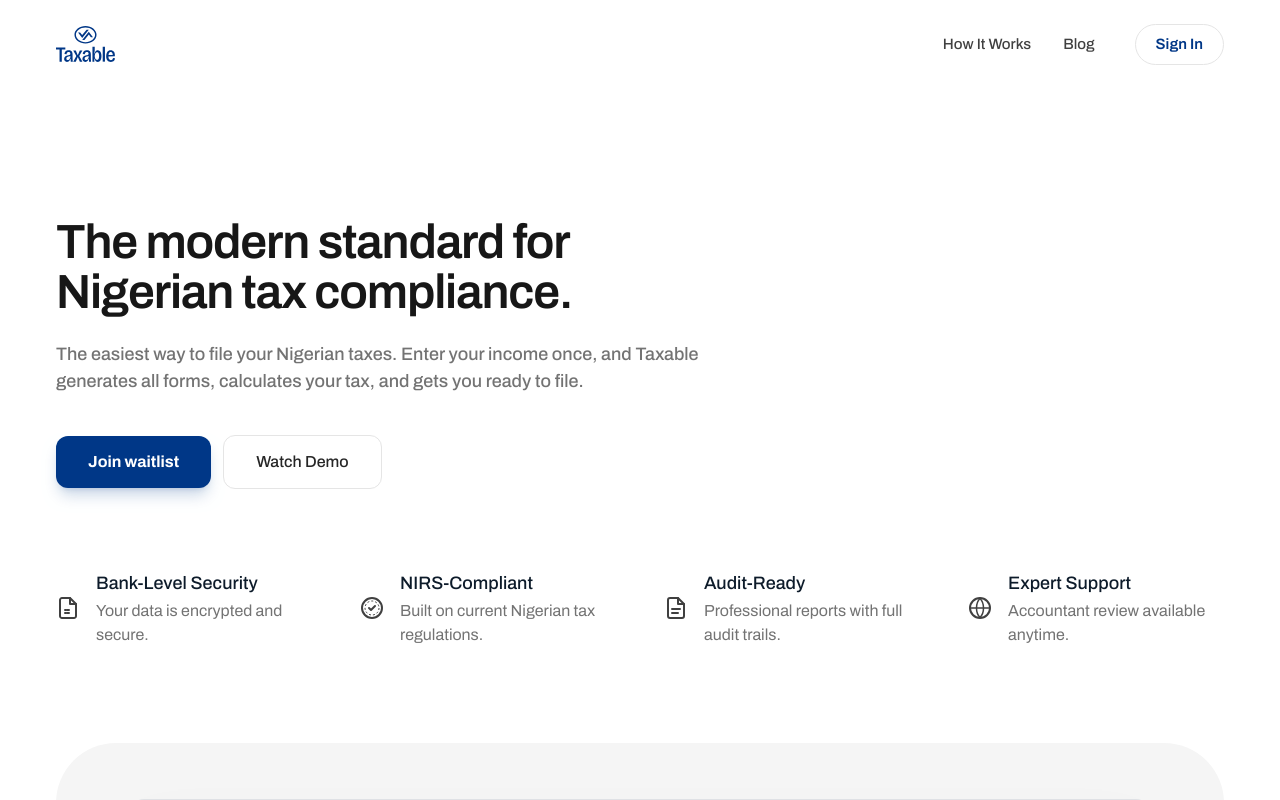
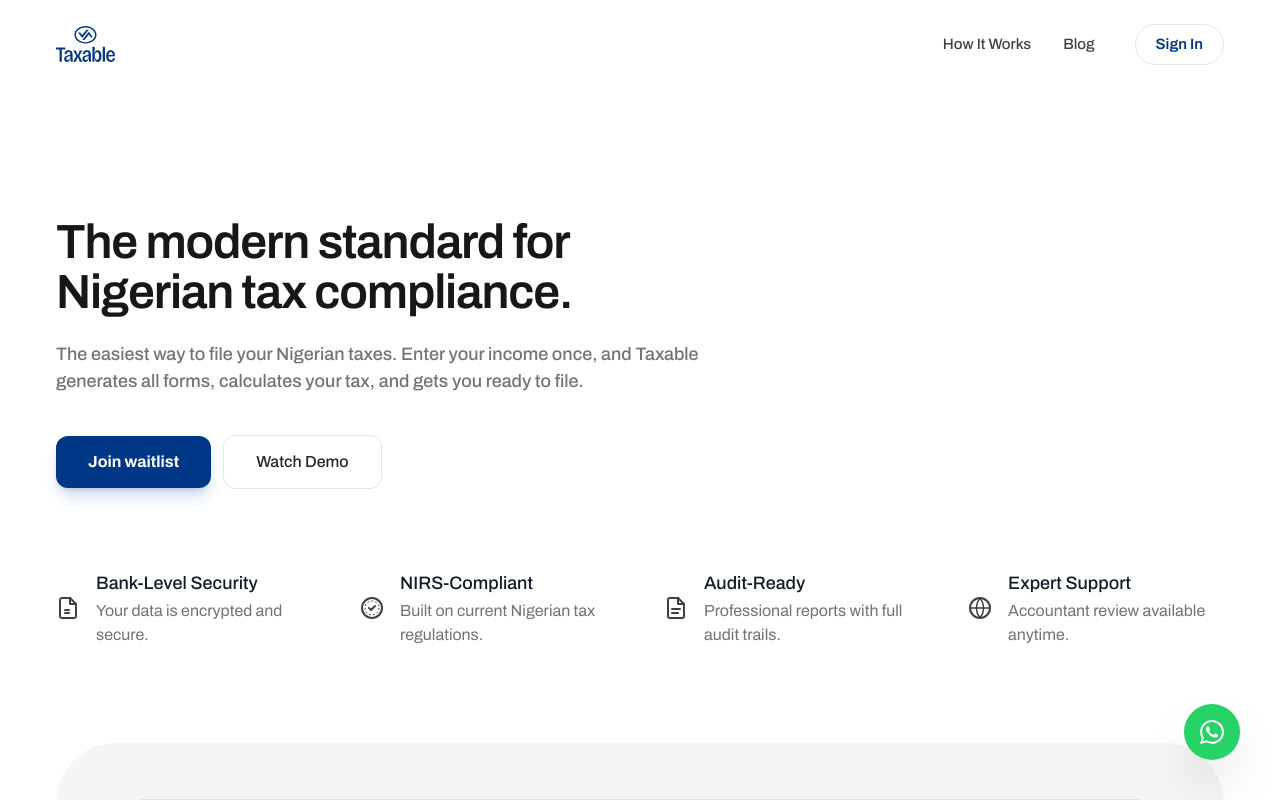
Before and after one commit to Gratebridge-Labs/taxable-web, a Next.js app: page / in a window 1280 px wide. Shown: the top 800 px of the page. Built offline with nearby package versions, Linux system fonts and the light colour scheme.

Commit message:
feat: Add initial landing page component including hero, features, and FAQ sections.

```diff
--- a/components/FAQSection.tsx
+++ b/components/FAQSection.tsx
@@ -2,6 +2,12 @@
 
 import React, { useState } from 'react';
 import { motion, AnimatePresence } from 'framer-motion';
+
+const WhatsAppIcon = () => (
+    <svg width="20" height="20" viewBox="0 0 24 24" fill="currentColor" xmlns="http://www.w3.org/2000/svg">
+        <path d="M17.472 14.382c-.297-.149-1.758-.867-2.03-.967-.273-.099-.471-.148-.67.15-.197.297-.767.966-.94 1.164-.173.199-.347.223-.644.075-.297-.15-1.255-.463-2.39-1.475-.883-.788-1.48-1.761-1.653-2.059-.173-.297-.018-.458.13-.606.134-.133.298-.347.446-.52.149-.174.198-.298.298-.497.099-.198.05-.371-.025-.52-.075-.149-.669-1.612-.916-2.207-.242-.579-.487-.5-.669-.51-.173-.008-.371-.01-.57-.01-.198 0-.52.074-.792.372-.272.297-1.04 1.016-1.04 2.479 0 1.462 1.065 2.875 1.213 3.074.149.198 2.096 3.2 5.077 4.487.709.306 1.262.489 1.694.625.712.227 1.36.195 1.871.118.571-.085 1.758-.719 2.006-1.413.248-.694.248-1.289.173-1.413-.074-.124-.272-.198-.57-.347m-5.421 7.403h-.004a9.87 9.87 0 01-5.031-1.378l-.361-.214-3.741.982.998-3.648-.235-.374a9.86 9.86 0 01-1.51-5.26c.001-5.45 4.436-9.884 9.888-9.884 2.64 0 5.122 1.03 6.988 2.898a9.825 9.825 0 012.893 6.994c-.003 5.45-4.438 9.884-9.885 9.884m8.413-18.297A11.815 11.815 0 0012.05 0C5.495 0 .16 5.335.157 11.892c0 2.096.547 4.142 1.588 5.945L.057 24l6.305-1.654a11.882 11.882 0 005.683 1.448h.005c6.554 0 11.89-5.335 11.893-11.893a11.821 11.821 0 00-3.48-8.413z"/>
+    </svg>
+);
 
 const faqData = [
     {
@@ -60,9 +66,15 @@
                         <button className="px-4 md:px-6 py-3 rounded-2xl bg-white border border-[#E5E5E5] text-[#171717] font-medium text-base md:text-lg hover:bg-gray-50 transition-all hover:shadow-sm whitespace-nowrap">
                             Watch Demo
                         </button>
-                        <button className="px-4 md:px-6 py-3 rounded-2xl bg-white border border-[#E5E5E5] text-[#171717] font-medium text-base md:text-lg hover:bg-gray-50 transition-all hover:shadow-sm whitespace-nowrap">
+                        <a
+                            href="https://wa.me/2349014833274"
+                            target="_blank"
+                            rel="noopener noreferrer"
+                            className="px-4 md:px-6 py-3 rounded-2xl bg-white border border-[#E5E5E5] text-[#171717] font-medium text-base md:text-lg hover:bg-gray-50 transition-all hover:shadow-sm whitespace-nowrap inline-flex items-center justify-center gap-2"
+                        >
+                            <WhatsAppIcon />
                             Contact us
-                        </button>
+                        </a>
                     </motion.div>
                 </div>
 
--- a/components/LandingPage.tsx
+++ b/components/LandingPage.tsx
@@ -45,6 +45,12 @@
         <circle cx="12" cy="12" r="10" stroke="#404040" strokeWidth="2" />
         <path d="M2.5 12H21.5" stroke="#404040" strokeWidth="1.5" strokeLinecap="round" />
         <path d="M12 2.5C14.5 5 15.5 8.5 15.5 12C15.5 15.5 14.5 19 12 21.5C9.5 19 8.5 15.5 8.5 12C8.5 8.5 9.5 5 12 2.5Z" stroke="#404040" strokeWidth="1.5" strokeLinecap="round" />
+    </svg>
+);
+
+const WhatsAppIcon = () => (
+    <svg width="24" height="24" viewBox="0 0 24 24" fill="currentColor" xmlns="http://www.w3.org/2000/svg">
+        <path d="M17.472 14.382c-.297-.149-1.758-.867-2.03-.967-.273-.099-.471-.148-.67.15-.197.297-.767.966-.94 1.164-.173.199-.347.223-.644.075-.297-.15-1.255-.463-2.39-1.475-.883-.788-1.48-1.761-1.653-2.059-.173-.297-.018-.458.13-.606.134-.133.298-.347.446-.52.149-.174.198-.298.298-.497.099-.198.05-.371-.025-.52-.075-.149-.669-1.612-.916-2.207-.242-.579-.487-.5-.669-.51-.173-.008-.371-.01-.57-.01-.198 0-.52.074-.792.372-.272.297-1.04 1.016-1.04 2.479 0 1.462 1.065 2.875 1.213 3.074.149.198 2.096 3.2 5.077 4.487.709.306 1.262.489 1.694.625.712.227 1.36.195 1.871.118.571-.085 1.758-.719 2.006-1.413.248-.694.248-1.289.173-1.413-.074-.124-.272-.198-.57-.347m-5.421 7.403h-.004a9.87 9.87 0 01-5.031-1.378l-.361-.214-3.741.982.998-3.648-.235-.374a9.86 9.86 0 01-1.51-5.26c.001-5.45 4.436-9.884 9.888-9.884 2.64 0 5.122 1.03 6.988 2.898a9.825 9.825 0 012.893 6.994c-.003 5.45-4.438 9.884-9.885 9.884m8.413-18.297A11.815 11.815 0 0012.05 0C5.495 0 .16 5.335.157 11.892c0 2.096.547 4.142 1.588 5.945L.057 24l6.305-1.654a11.882 11.882 0 005.683 1.448h.005c6.554 0 11.89-5.335 11.893-11.893a11.821 11.821 0 00-3.48-8.413z"/>
     </svg>
 );
 
@@ -182,6 +188,24 @@
                 {/* FAQ Section */}
                 <FAQSection />
             </main>
+
+            {/* Floating WhatsApp Button */}
+            <motion.a
+                href="https://wa.me/2349014833274"
+                target="_blank"
+                rel="noopener noreferrer"
+                initial={{ opacity: 0, scale: 0.8 }}
+                animate={{ opacity: 1, scale: 1 }}
+                whileHover={{ scale: 1.1 }}
+                whileTap={{ scale: 0.9 }}
+                className="fixed bottom-6 right-6 md:bottom-10 md:right-10 z-50 bg-[#25D366] text-white p-4 rounded-full shadow-2xl hover:bg-[#20ba5a] transition-colors flex items-center justify-center group"
+                aria-label="Chat on WhatsApp"
+            >
+                <WhatsAppIcon />
+                <span className="ml-0 max-w-0 opacity-0 overflow-hidden whitespace-nowrap group-hover:max-w-xs group-hover:ml-2 group-hover:opacity-100 transition-all duration-500 ease-in-out font-medium text-sm">
+                    Chat with us
+                </span>
+            </motion.a>
         </div>
     );
 }
```
